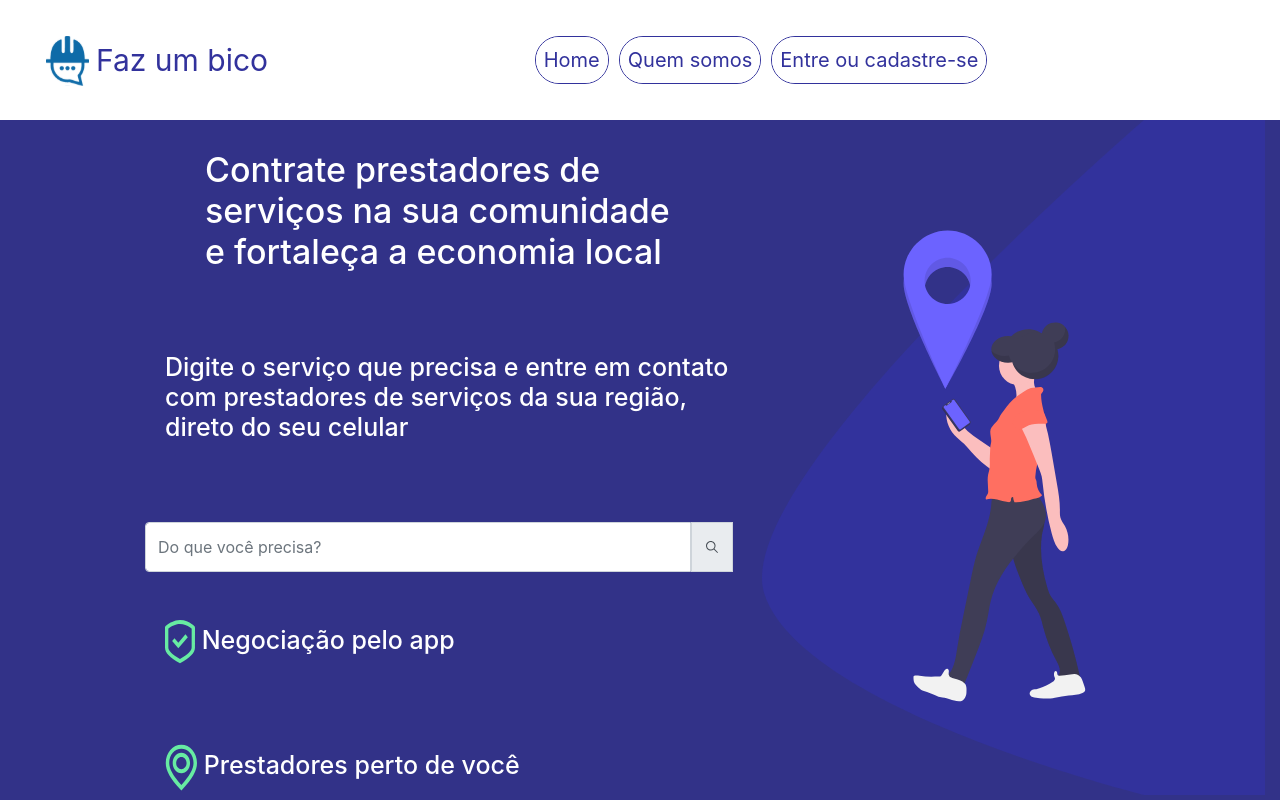
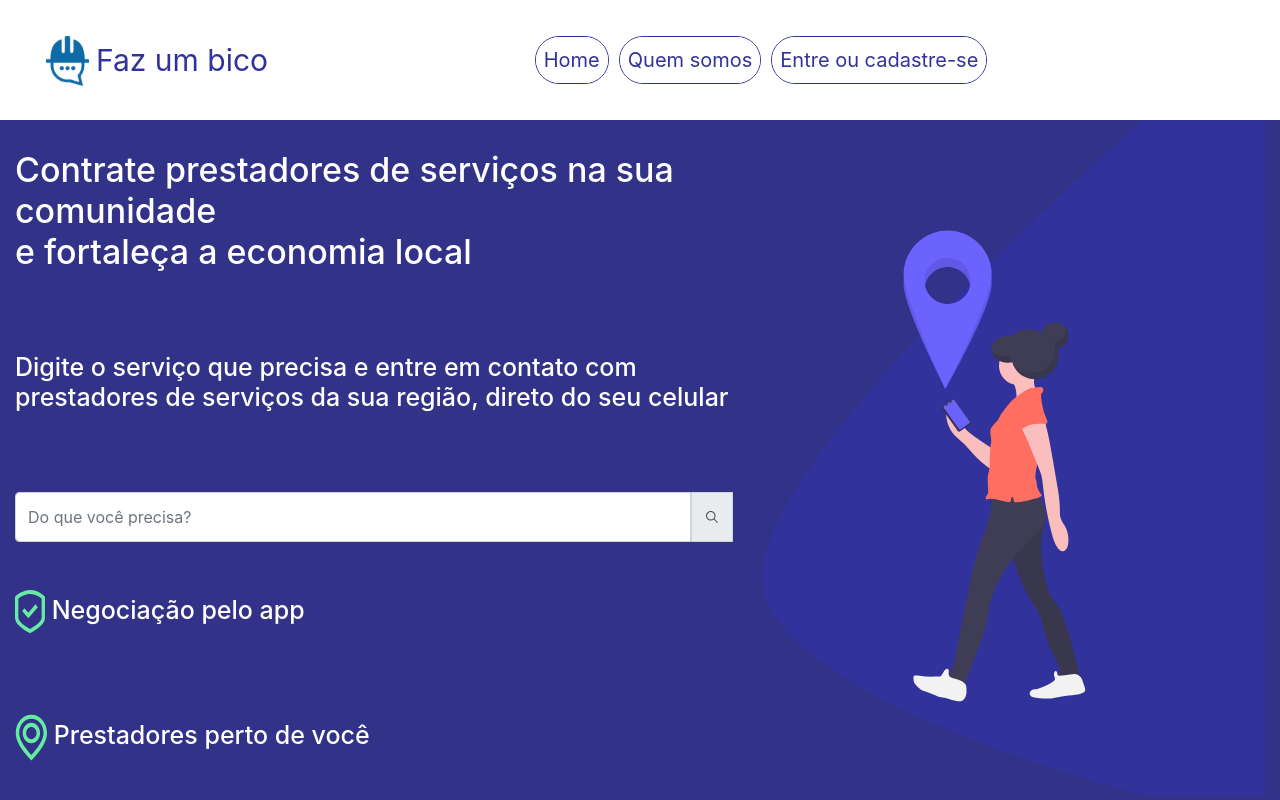
Before and after one commit to joao-vgarcia/ProjetoFinal, a React (Create React App) app: page / in a window 1280 px wide. Shown: the top 800 px of the page. Built offline with nearby package versions, Linux system fonts and the light colour scheme.

Commit message:
Add files via upload

```diff
--- a/src/paginas/home.css
+++ b/src/paginas/home.css
@@ -5,12 +5,12 @@
     color: white;
     font-size: 34px;
     padding-top: 30px;
-    margin-left: 190px;
+
 }
 #he2{ /*subtitulo do inicio do site*/
     color: white;
     font-size: 25px;
-    margin-left: 150px;
+
 }
 .funciona{ /*div row como funciona */
     color: #323288;
@@ -70,5 +70,5 @@
 
 #precisa{
     height: 50px;
-    margin-left: 130px;
+
 }
```
